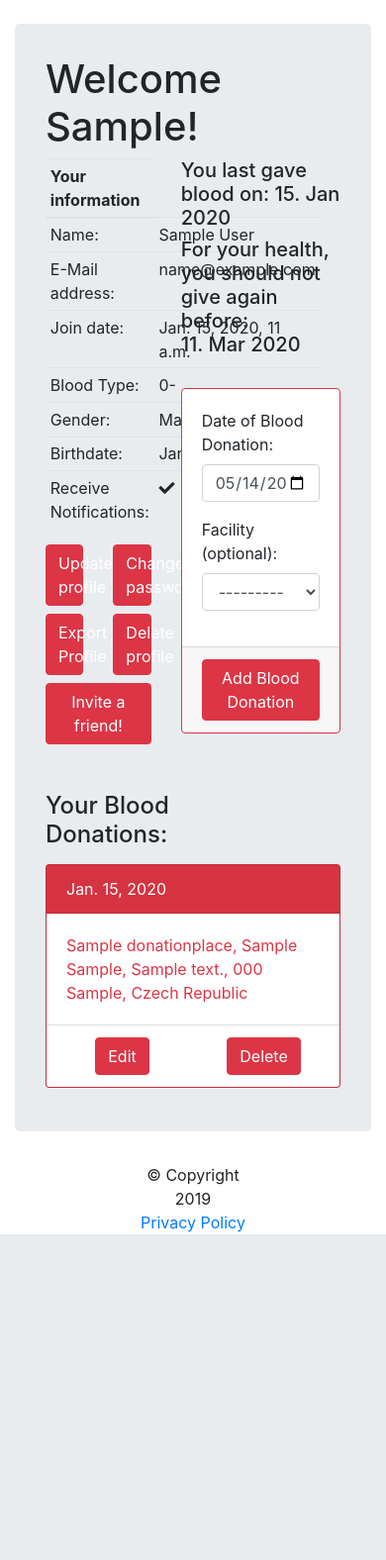
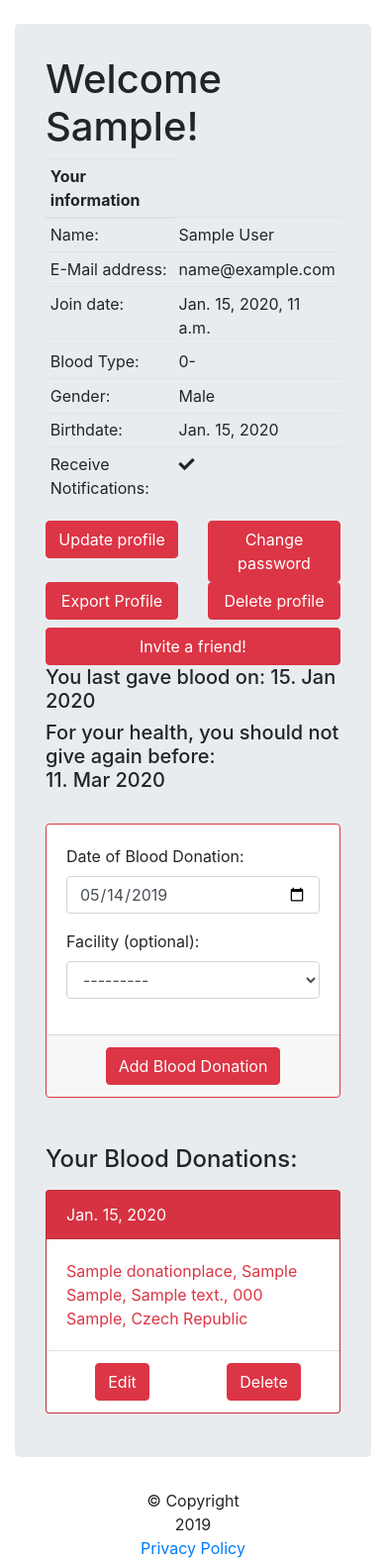
Before and after one commit to chmey/django-giving-blood, a Django app: page /profile in a window 390 px wide. Shown: the part 56-1632 px from the top of the page at 99% size. Before the commit the page ends 1303 px from the top, so only its background shows below. Run offline with Django 3.2, Linux system fonts and the light colour scheme; a user stored in the database is signed in; tables that the repository leaves empty hold one stand-in row (values such as "Sample post"); some libraries are stand-ins or nearby versions.

Commit message:
Fix Profile View on Mobile

```diff
--- a/web/templates/web/profile.html
+++ b/web/templates/web/profile.html
@@ -4,7 +4,7 @@
 <div class="container">
   <h1>Welcome {% if user.first_name %} {{user.first_name}}{% endif %}!</h1>
   <div class="row">
-    <div class="col-5">
+    <div class="col-md-5 col-sm-12">
       <div class="row">
         <div class="col-12">
       <table class="table table-sm">
@@ -64,7 +64,7 @@
     </div>
     </div>
   </div>
-    <div class="col-7">
+    <div class="col-md-7 col-sm-12">
       <div class="row">
         <div class="col-12">
           <h5>You last gave blood on: {{user.profile.get_last_donation_date|date:'d. M Y'}}</h5>
@@ -96,11 +96,8 @@
     </div>
   </div>
   <div class="row pt-5 pb-2">
-    <div class="col-10">
+    <div class="col-12">
       <h4>Your Blood Donations:</h4>
-    </div>
-    <div class="col-2">
-
     </div>
   </div>
   <div class="row justify-content-start">
```
